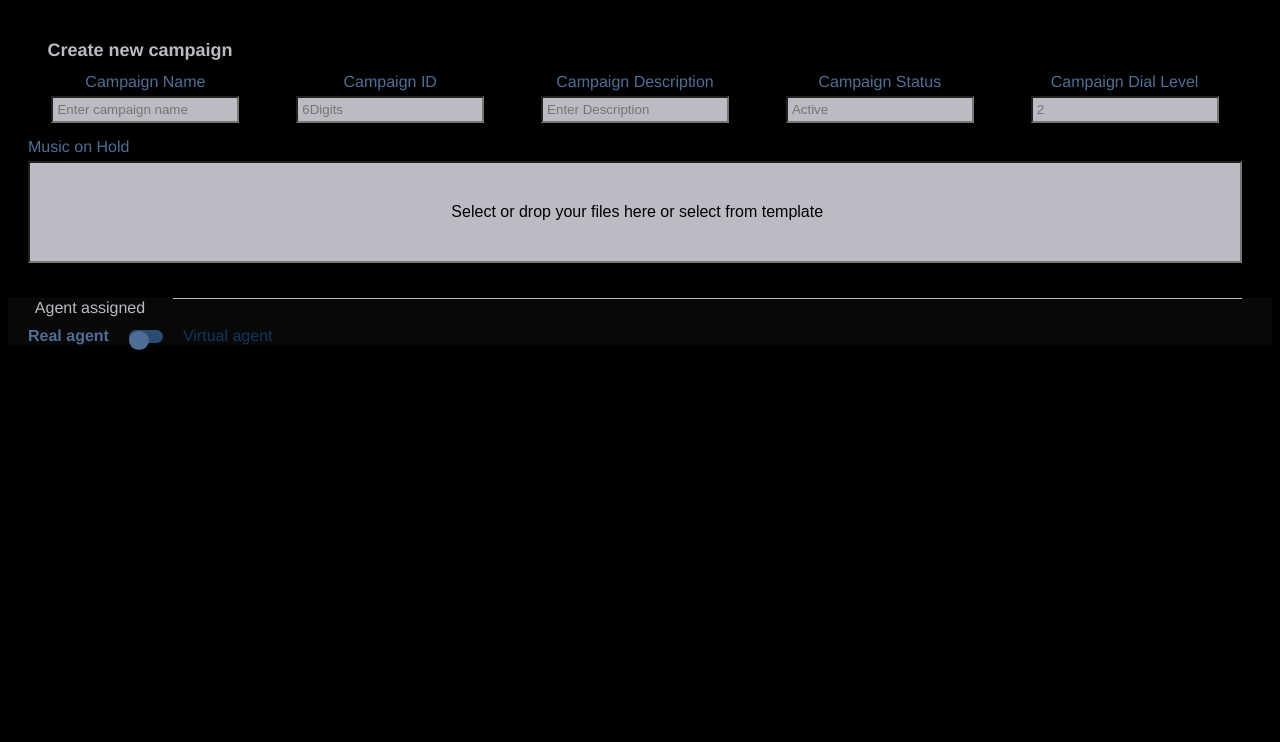
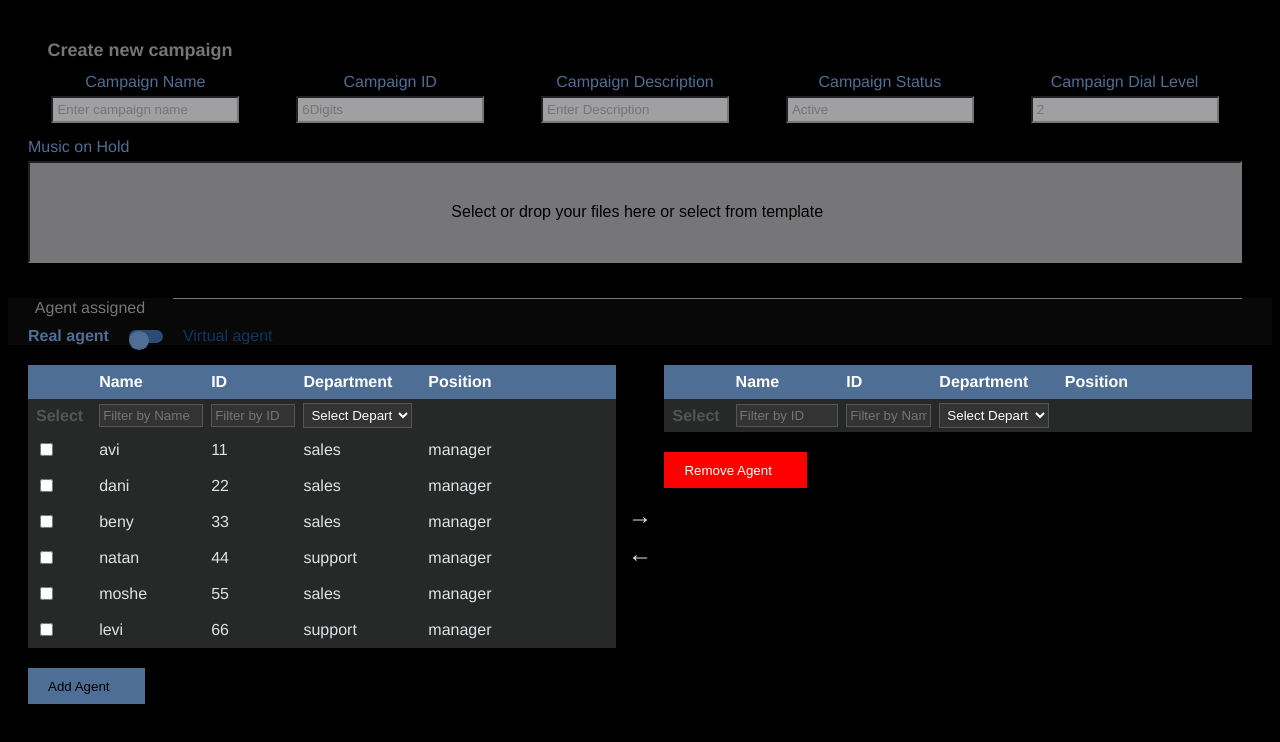
Before and after one commit to EstyFishof/Voxonics, a Vue app in the folder voxonics/: page / in a window 1280 px wide. Shown: the top 742 px of the page. Built offline with nearby package versions, Linux system fonts and the light colour scheme.

Commit message:
p
table changs

```diff
--- a/voxonics/src/App.vue
+++ b/voxonics/src/App.vue
@@ -1,29 +1,30 @@
 <template>
   <div id="app">
     <CampaignForm />
+    <EmployeeTable />
   </div>
 </template>
 
 <script>
 import CampaignForm from './components/CampaignForm.vue';
+import EmployeeTable from './components/EmployeeTable.vue';
 
 export default {
   components: {
-    CampaignForm
+    CampaignForm,
+    EmployeeTable
   }
 };
 </script>
 
 <style>
-/* body{background-color: rgb(247, 240, 240);} */
 #app {
   font-family: Avenir, Helvetica, Arial, sans-serif;
   text-align: center;
   color: #0f365c;
-  /* margin-top: 0px; */
   background-color: rgb(8, 8, 8);
 }
-body{
-    background-color: #000;
-  }
+body {
+  background-color: #000;
+}
 </style>
--- a/voxonics/src/components/CampaignForm.vue
+++ b/voxonics/src/components/CampaignForm.vue
@@ -59,7 +59,8 @@ export default {
         campaignDialLevel: '',
         campaignFile: null
       },
-      isRight: false
+      isRight: false,
+      employees: [] //הוספת מערך עובדים
     };
   },
   methods: {
@@ -74,6 +75,9 @@ export default {
     },
     togglePosition() {
       this.isRight = !this.isRight;
+    },
+    addEmployee() {
+      this.employees.push({ name: '', role: '', age: '' });
     }
   }
 };
@@ -81,7 +85,7 @@ export default {
 
 <style scoped>
 h1 {
-  color: rgb(188, 186, 194);
+  color:rgb(118, 117, 119);
   margin-right: 1000px;
   font-size: large;
 }
@@ -117,7 +121,7 @@ input[type="text"] {
   width: 80%;
   padding: 4px;
   box-sizing: border-box;
-  background-color: rgb(188, 186, 194);
+  background-color: rgb(160, 159, 161);
 }
 .custom-file-input {
   position: relative;
@@ -130,19 +134,19 @@ input[type="text"] {
   width: 100%;
   padding: 40px;
   box-sizing: border-box;
-  background-color: rgb(188, 186, 194);
+  background-color: rgb(118, 117, 119);
   cursor: pointer;
   text-align: center;
   font-size: medium;
 }
 .divider {
   height: 1px;
-  background-color: rgb(188, 186, 194);
+  background-color: rgb(118, 117, 119);
   margin-left: 165px;
   margin-right: 30px;
 }
 .divider-container span {
-  color: rgb(188, 186, 194);
+  color: rgb(118, 117, 119);
   margin-right: 1100px;
   padding: 0px;
 }
--- /dev/null
+++ b/voxonics/src/components/EmployeeTable.vue
@@ -0,0 +1,331 @@
+
+<template>
+  <div class="container">
+    <div class="tables-container">
+      <div class="main-table">
+        <table class="agents-table">
+          <thead>
+            <tr class="header-row">
+              <th></th>
+              <th @click="sort('name')"> Name<i :class="getSortIcon('name')"></i></th>
+              <th @click="sort('id')">ID <i :class="getSortIcon('id')"></i></th>
+              <th @click="sort('department')">Department <i :class="getSortIcon('department')"></i></th>
+              <th @click="sort('position')">Position <i :class="getSortIcon('position')"></i></th>
+              <th class="actions-header"></th>
+            </tr>
+            <tr class="filter-row">
+              <th>Select</th>
+              <th><input type="text" v-model="filters.name" placeholder="Filter by Name" /></th>
+              <th><input type="text" v-model="filters.id" placeholder="Filter by ID" /></th>
+              <th>
+                <select v-model="filters.department">
+                  <option value="">Select Departments</option>
+                  <option value="sales">Sales</option>
+                  <option value="marketing">Marketing</option>
+                  <option value="support">Support</option>
+                </select>
+              </th>
+              <th></th>
+              <th></th>
+            </tr>
+          </thead>
+          <tbody>
+            <tr v-for="agent in filteredAgents" :key="agent.id">
+              <td><input type="checkbox" v-model="selectedAgents" :value="agent" /></td>
+              <td>{{ agent.name }}</td>
+              <td>{{ agent.id }}</td>
+              <td>{{ agent.department }}</td>
+              <td>{{ agent.position }}</td>
+              <td></td>
+            </tr>
+          </tbody>
+        </table>
+        <div class="button-container">
+          <button class="agent-btn" @click="addAgents">Add Agent <i class="icon-user"></i></button>
+        </div>
+      </div>
+      <div class="arrow-container">
+        <span class="arrow-right">→</span>
+        <span class="arrow-left">←</span>
+      </div>
+      <div class="selected-table">
+        <table class="selected-agents-table">
+          <thead>
+            <tr class="header-row">
+              <th></th>
+              <th @click="sort('name', true)">Name <i :class="getSortIcon('name', true)"></i></th>
+              <th @click="sort('id', true)">ID <i :class="getSortIcon('id', true)"></i></th>
+              <th @click="sort('department', true)">Department <i :class="getSortIcon('department', true)"></i></th>
+              <th @click="sort('position', true)">Position <i :class="getSortIcon('position', true)"></i></th>
+              <th class="actions-header"></th>
+            </tr>
+            <tr class="filter-row">
+              <th>Select</th>
+              <th><input type="text" v-model="selectedFilters.id" placeholder="Filter by ID" /></th>
+              <th><input type="text" v-model="selectedFilters.name" placeholder="Filter by Name" /></th>
+              <th>
+                <select v-model="selectedFilters.department">
+                  <option value="">Select Departments</option>
+                  <option value="sales">Sales</option>
+                  <option value="marketing">Marketing</option>
+                  <option value="support">Support</option>
+                </select>
+              </th>
+              <th></th>
+              <th></th>
+            </tr>
+          </thead>
+          <tbody>
+            <tr v-for="agent in filteredSelectedAgents" :key="agent.id">
+              <td><input type="checkbox" v-model="selectedInSelectedTable" :value="agent" /></td>
+              <td>{{ agent.name }}</td>
+              <td>{{ agent.id }}</td>
+              <td>{{ agent.department }}</td>
+              <td>{{ agent.position }}</td>
+              <td></td>
+            </tr>
+          </tbody>
+        </table>
+        <div class="button-container">
+          <button class="remove-agent-btn" @click="removeAgents">Remove Agent <i class="icon-user"></i></button>
+        </div>
+      </div>
+    </div>
+  </div>
+</template>
+
+<script>
+export default {
+  data() {
+    return {
+      agents: [
+        { name: "avi", id: 11, department: "sales", position: "manager" },
+        { name: "dani", id: 22, department: "sales", position: "manager" },
+        { name: "beny", id: 33, department: "sales", position: "manager" },
+        { name: "natan", id: 44, department: "support", position: "manager" },
+        { name: "moshe", id: 55, department: "sales", position: "manager" },
+        { name: "levi", id: 66, department: "support", position: "manager" }
+
+      ],
+      filters: {
+        name: "",
+        id: "",
+        department: ""
+      },
+      selectedAgents: [],
+      addedAgents: [],
+      selectedFilters: {
+        name: "",
+        id: "",
+        department: ""
+      },
+      selectedInSelectedTable: [],
+      sortConfig: {
+        column: '',
+        direction: 'asc', // or 'desc'
+        table: 'agents' // Default to the main table
+      }
+    };
+  },
+  computed: {
+    filteredAgents() {
+      let agents = [...this.agents];
+      if (this.sortConfig.table === 'agents' && this.sortConfig.column) {
+        agents.sort((a, b) => {
+          let valueA = a[this.sortConfig.column];
+          let valueB = b[this.sortConfig.column];
+          if (this.sortConfig.direction === 'asc') {
+            return valueA > valueB ? 1 : -1;
+          } else {
+            return valueA < valueB ? 1 : -1;
+          }
+        });
+      }
+      return agents.filter(agent => {
+        return (
+          (this.filters.name === "" || agent.name.includes(this.filters.name)) &&
+          (this.filters.id === "" || agent.id.toString().includes(this.filters.id)) &&
+          (this.filters.department === "" || agent.department === this.filters.department)
+        );
+      });
+    },
+    filteredSelectedAgents() {
+      let agents = [...this.addedAgents];
+      if (this.sortConfig.table === 'addedAgents' && this.sortConfig.column) {
+        agents.sort((a, b) => {
+          let valueA = a[this.sortConfig.column];
+          let valueB = b[this.sortConfig.column];
+          if (this.sortConfig.direction === 'asc') {
+            return valueA > valueB ? 1 : -1;
+          } else {
+            return valueA < valueB ? 1 : -1;
+          }
+        });
+      }
+      return agents.filter(agent => {
+        return (
+          (this.selectedFilters.name === "" || agent.name.includes(this.selectedFilters.name)) &&
+          (this.selectedFilters.id === "" || agent.id.toString().includes(this.selectedFilters.id)) &&
+          (this.selectedFilters.department === "" || agent.department === this.selectedFilters.department)
+        );
+      });
+    }
+  },
+  methods: {
+    addAgents() {
+      // Remove duplicates before adding
+      const uniqueSelected = [...new Set([...this.addedAgents, ...this.selectedAgents])];
+      this.addedAgents = uniqueSelected;
+      this.selectedAgents = [];
+    },
+    removeAgents() {
+      this.addedAgents = this.addedAgents.filter(agent => !this.selectedInSelectedTable.includes(agent));
+      this.selectedInSelectedTable = [];
+    },
+    sort(column, isSelectedTable = false) {
+      if (this.sortConfig.column === column) {
+        this.sortConfig.direction = this.sortConfig.direction === 'asc' ? 'desc' : 'asc';
+      } else {
+        this.sortConfig.column = column;
+        this.sortConfig.direction = 'asc';
+      }
+      this.sortConfig.table = isSelectedTable ? 'addedAgents' : 'agents';
+    },
+    getSortIcon(column, isSelectedTable = false) {
+      if (this.sortConfig.table !== (isSelectedTable ? 'addedAgents' : 'agents') || this.sortConfig.column !== column) return '';
+      return this.sortConfig.direction === 'asc' ? 'icon-sort-up' : 'icon-sort-down';
+    }
+  }
+};
+</script>
+
+<style scoped>
+.container {
+  background-color: black;
+  color:#e0e3e6;
+  padding: 20px;
+}
+
+.tables-container {
+  display: flex;
+  justify-content: space-between;
+}
+
+.main-table,
+.selected-table {
+  width: 48%;
+  position: relative;
+}
+
+.agents-table,
+.selected-agents-table {
+  width: 100%;
+  border-collapse: collapse;
+  margin-bottom: 20px;
+  background-color: rgb(39, 40, 40);
+
+}
+
+.agents-table th,
+.agents-table td,
+.selected-agents-table th,
+.selected-agents-table td {
+
+  padding: 8px;
+  text-align: left;
+}
+.header-row {
+  background-color: #4f6e96; /* צבע רקע לשורה הראשונה */
+  color: white; /* צבע טקסט */
+}
+
+.filter-row th {
+  padding: 4px 8px;
+  color: rgb(85, 85, 87);
+}
+
+.filter-row input,
+.filter-row select {
+  width: 100%;
+  background-color: #333; /* צבע הרקע החדש */
+  color: #fff; /* צבע הטקסט */
+  border: 1px solid #555; /* גבול הקלט */
+  padding: 3px; /* ריפוד פנימי */
+}
+
+button {
+  background-color: #4f6e96;
+  color: black;
+  border: none;
+  padding: 10px 20px;
+  cursor: pointer;
+  display: flex;
+  align-items: center;
+}
+
+button:hover {
+  background-color: #4f6e96;
+}
+
+.agent-btn {
+  background-color: #4f6e96;
+}
+
+.remove-agent-btn {
+  background-color: red;
+  color: white;
+}
+
+.button-container {
+  text-align: right;
+  margin-top: 10px;
+
+}
+
+.arrow-container {
+  display: flex;
+  flex-direction: column;
+  align-items: center;
+  justify-content: center;
+  width: 4%;
+}
+
+.arrow-right,
+.arrow-left {
+  font-size: 24px;
+  cursor: pointer;
+}
+
+.arrow-right {
+  margin-bottom: 10px;
+}
+
+.icon-user::before {
+  content: '\f007'; /* FontAwesome user icon */
+  font-family: FontAwesome;
+  margin-left: 5px;
+}
+
+.icon-sort-up::before {
+  content: '↑';
+}
+
+.icon-sort-down::before {
+  content: '↓';
+}
+
+.actions-header {
+  width: 100px;
+}
+
+.sort-asc::after {
+  content: ' ↑';
+}
+
+.sort-desc::after {
+  content: ' ↓';
+}
+.selected-table input[type="checkbox"]:checked {
+  background-color: red;
+}
+</style>
```
